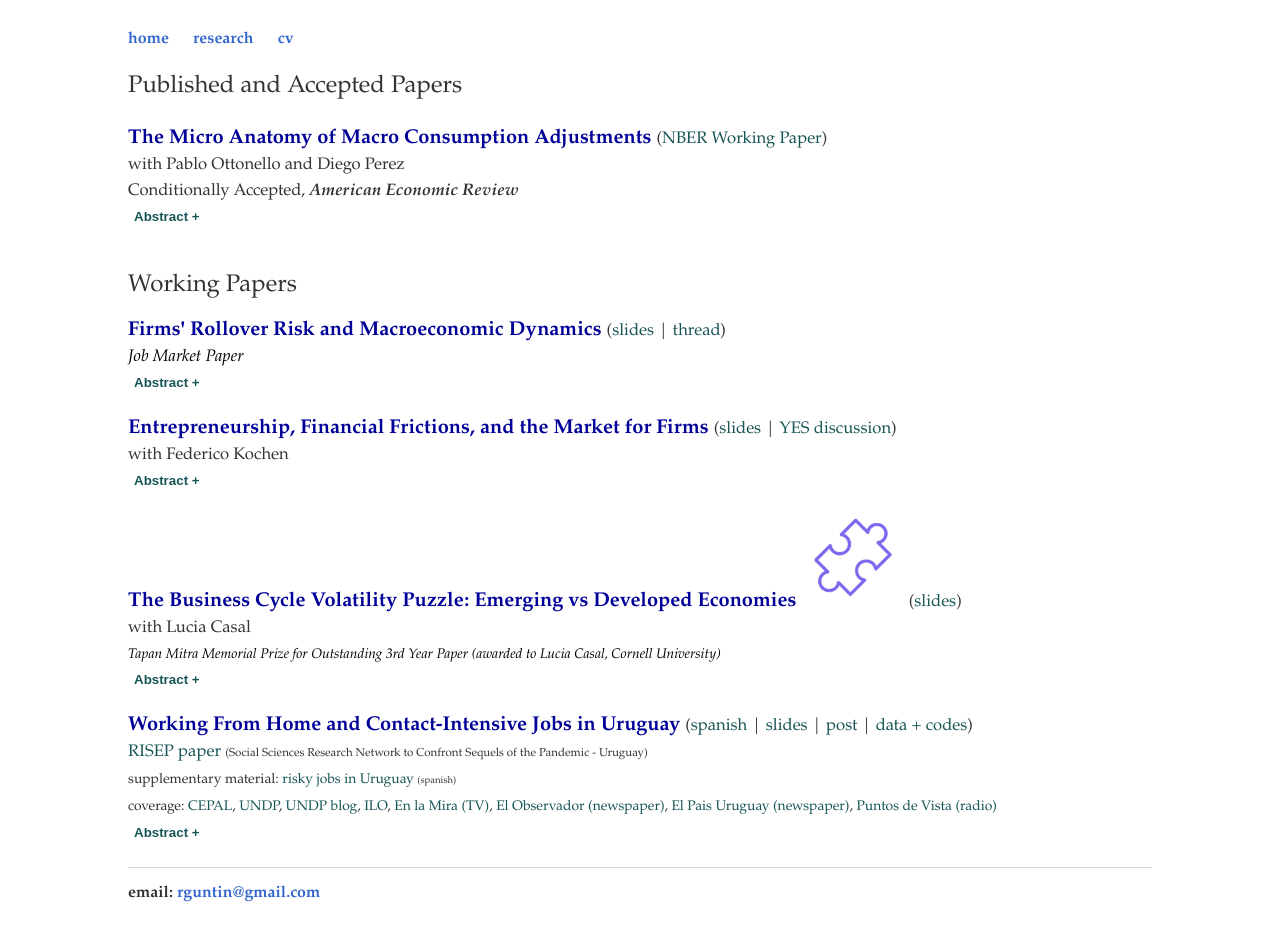
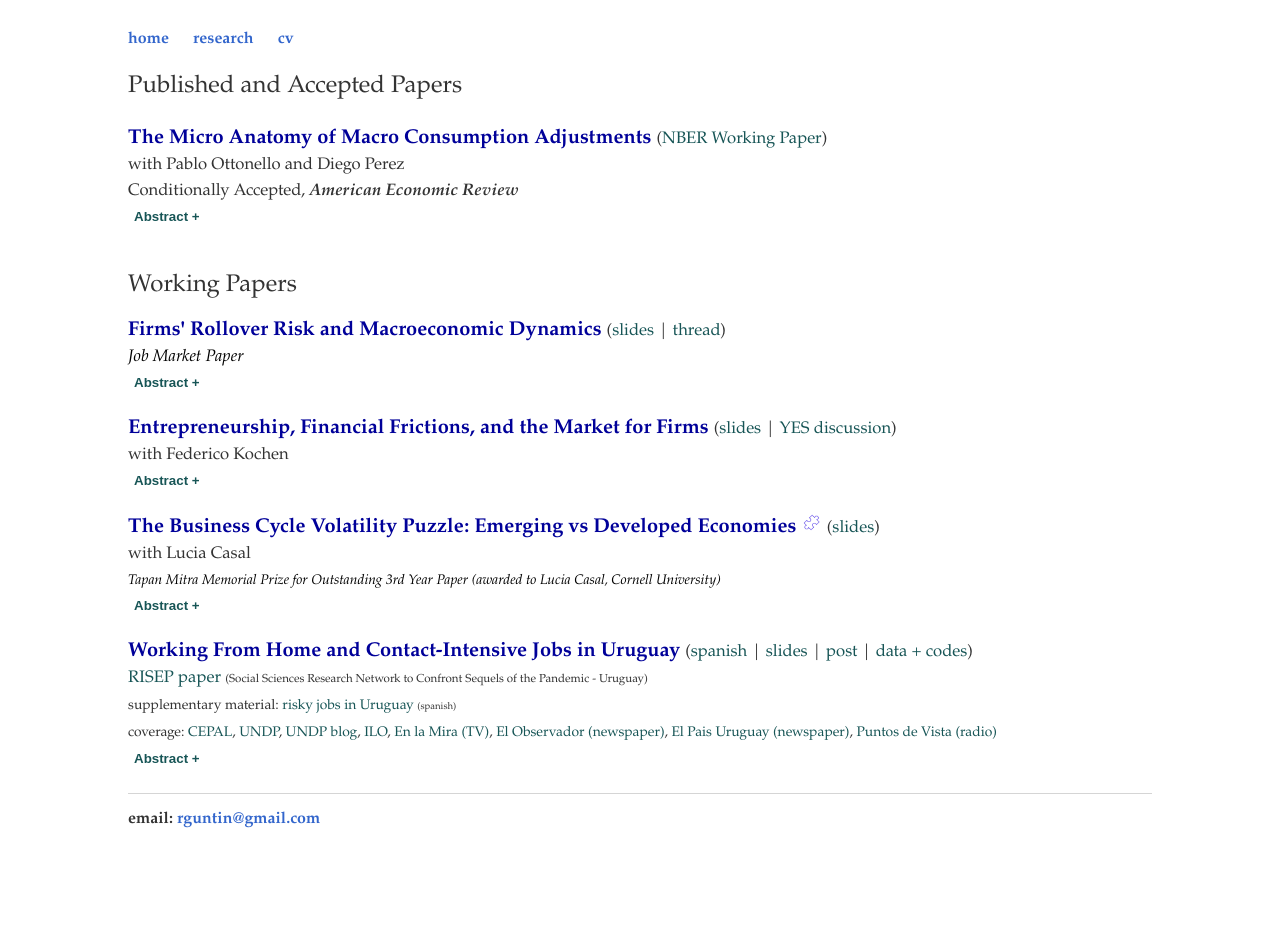
Before and after one commit to rafaguntin/rafaguntin.github.io, a Jekyll site: the page built from research/index.html, in a window 1280 px wide. Built offline with Jekyll 4.4.1, drawn with Linux system fonts in a browser that asks for light colours; after the commit the page ends 900 px from its top, so only the background shows below that.

Commit message:
Update index.html

```diff
--- a/research/index.html
+++ b/research/index.html
@@ -87,7 +87,7 @@ observed during the last decades. </span> <big><big>
 		href="/research/LCRG_BCV.pdf"
 			                  target="_blank">
 					The Business Cycle Volatility Puzzle: Emerging vs Developed Economies </a>
-		        <img src="/images/puzzle.png" width="10%" height="10%"> <small>
+		        <img src="/images/puzzle.png" width="2%" height="2%"> <small>
 		(<a style="color:#175556" href="https://www.rguntin.com/research/Volatility_LC_RG_slides.pdf" target="_blank">slides</a>)
 		<br>with <a style="color:#333"> Lucia Casal </a>
 		<br> <small> <span style="color: #000000" class='notbold'><i>Tapan Mitra Memorial Prize for Outstanding 3rd Year Paper (awarded to Lucia Casal, Cornell University)</i></span> <big>
```
